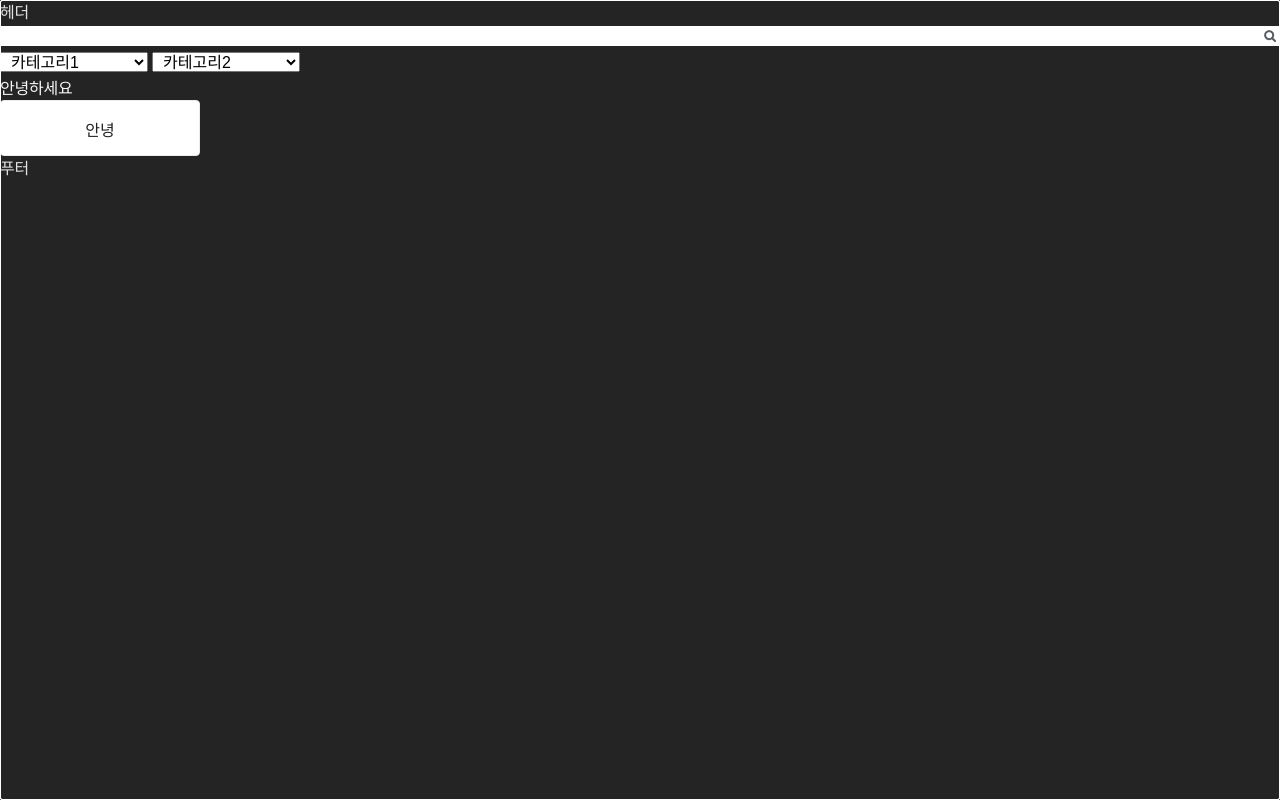
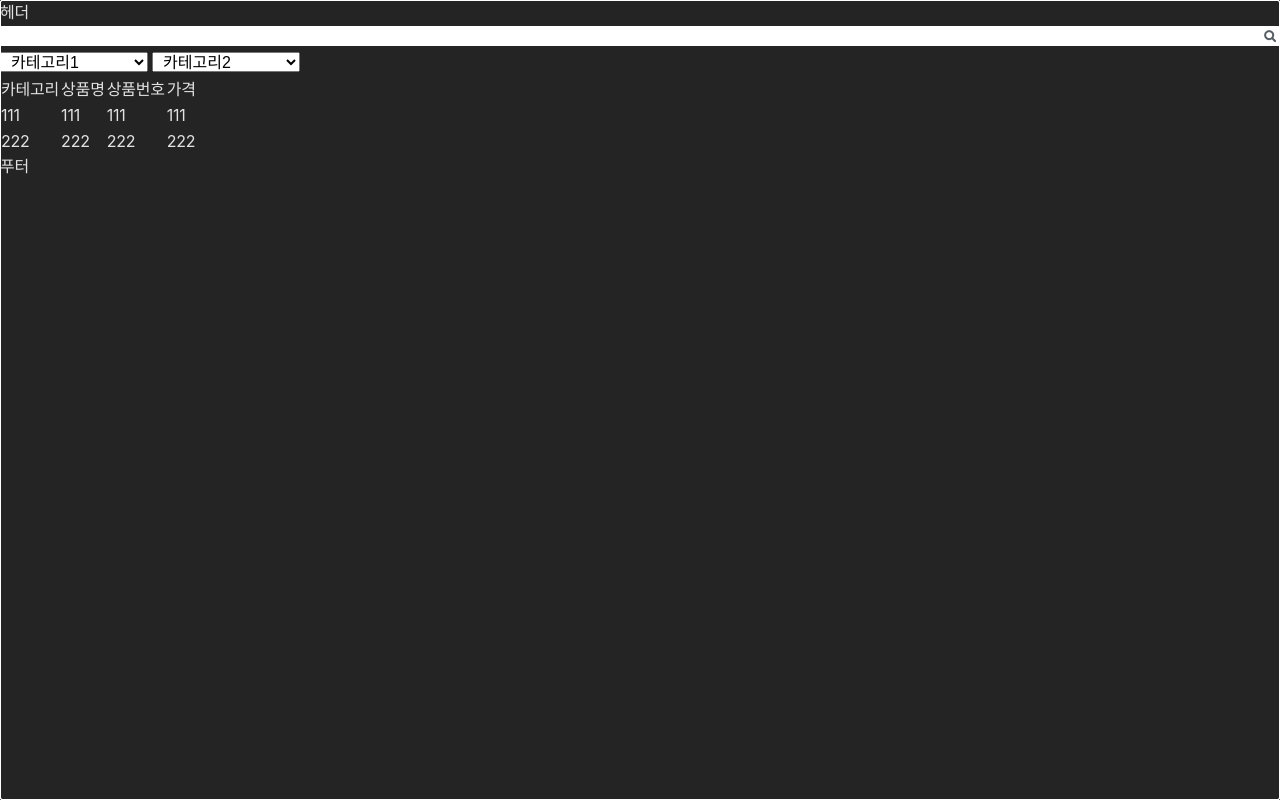
Before and after one commit to Junction-2023/frontend, a React (Vite) app: page / in a window 1280 px wide. Built offline with nearby package versions, Linux system fonts and the light colour scheme.

Commit message:
:sparkles: Add MainPage

```diff
--- a/src/page/MainPage/MainPage.tsx
+++ b/src/page/MainPage/MainPage.tsx
@@ -1,9 +1,9 @@
 import { useForm } from 'react-hook-form';
 import { styled } from 'styled-components';
-import { BUTTON_SIZE, BUTTON_VARIANT, Button } from '../../component/Button/TextButton';
 import SearchInput from '../../component/Input/SearchInput';
 import SelectInput from '../../component/Input/SelectInput';
 import { InputBox, InputWrap } from '../../style/input';
+import mockData from './mock.json';
 
 const MainPage = () => {
   const { register } = useForm();
@@ -27,10 +27,21 @@ const MainPage = () => {
         </InputBox>
       </InputWrap>
 
-      <Text>안녕하세요</Text>
-      <Button size={BUTTON_SIZE.LARGE} variant={BUTTON_VARIANT.OUTLINED}>
-        안녕
-      </Button>
+      <table>
+        <th>카테고리</th>
+        <th>상품명</th>
+        <th>상품번호</th>
+        <th>가격</th>
+
+        {mockData.map(({ category, productName, productId, price }) => (
+          <tr>
+            <td>{category}</td>
+            <td>{productName}</td>
+            <td>{productId}</td>
+            <td>{price}</td>
+          </tr>
+        ))}
+      </table>
     </>
   );
 };
--- /dev/null
+++ b/src/page/MainPage/mock.json
@@ -0,0 +1,14 @@
+[
+  {
+    "category": "111",
+    "productName": "111",
+    "productId": "111",
+    "price": "111"
+  },
+  {
+    "category": "222",
+    "productName": "222",
+    "productId": "222",
+    "price": "222"
+  }
+]
```
